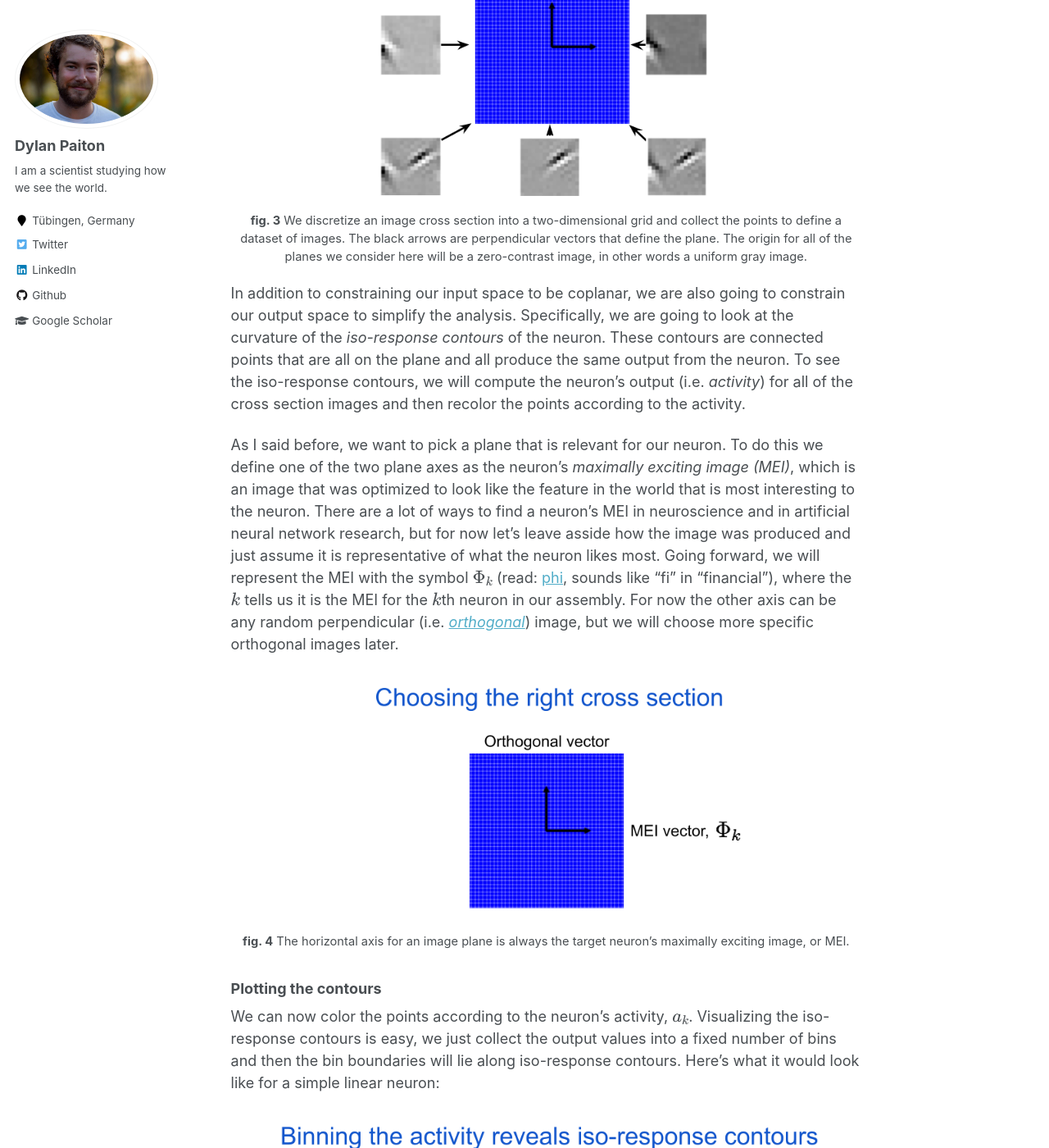
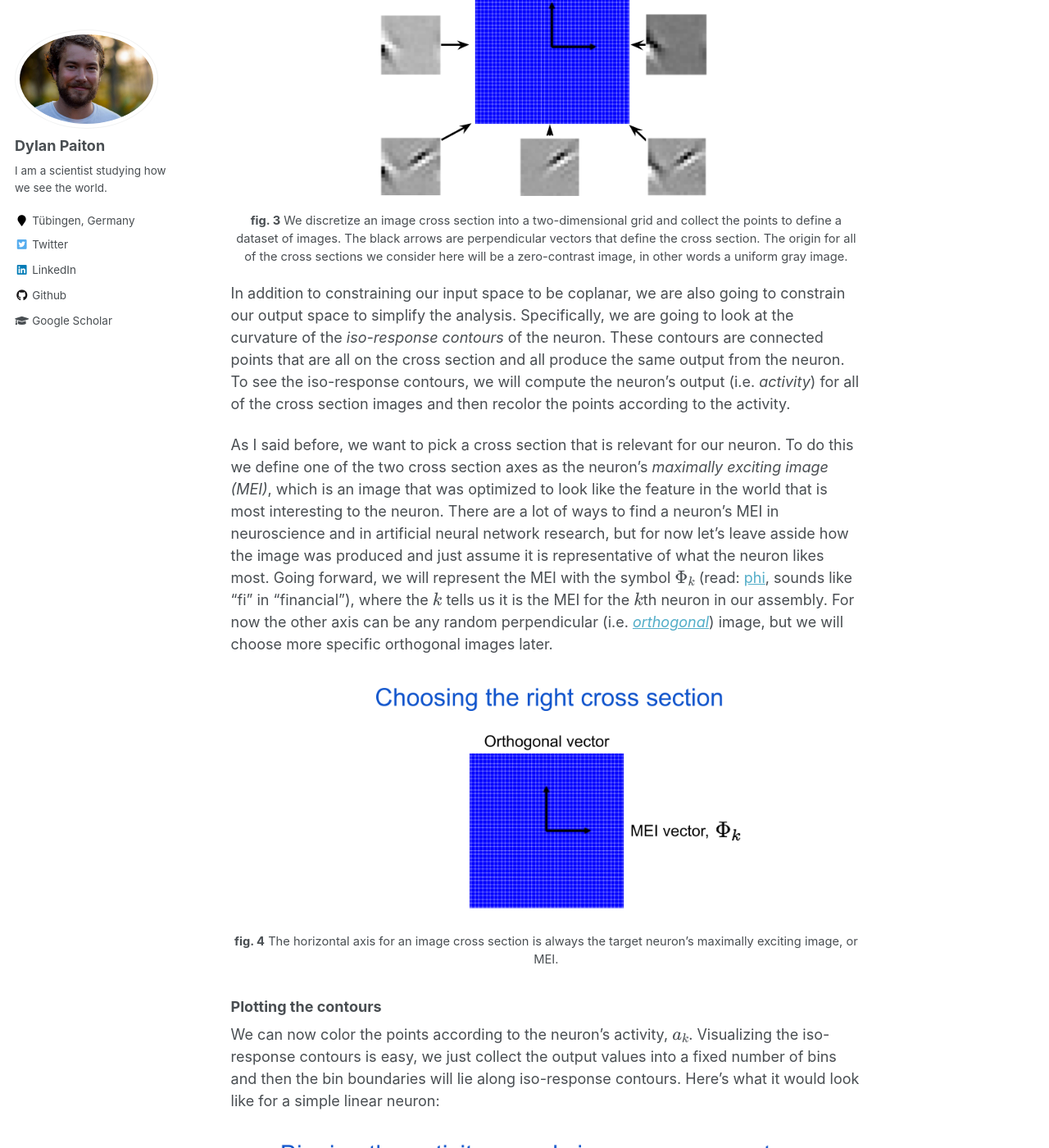
Before and after one commit to dpaiton/dpaiton.github.io, a Jekyll site: the page built from _posts/2021-05-18-neuron-response-contours.md, in a window 1280 px wide and 1400 px high, scrolled down 4021 px. Shown: the whole window at 82% size. Built offline with Jekyll 4.4.1, drawn with Linux system fonts in a browser that asks for light colours; formulas are drawn with MathJax 3; some of the changed text lies outside the part shown.

Commit message:
using 'cross sections' instead of 'plane'

```diff
--- a/_posts/2021-05-18-neuron-response-contours.md
+++ b/_posts/2021-05-18-neuron-response-contours.md
@@ -67,9 +67,9 @@ The next figure has an illustration of a 3D image space with such a 2D cross sec
 **fig. 2**
 Images are high-dimensional points.
 In this illustration, each yellow axis represents the value of a pixel for a three-pixel image.
-The grey sheet represents a plane, or cross section.
-The purple and blue arrows define the plane.
-The red arrow points in the remaining direction, which is perpendicular to the plane.
+The grey sheet represents a cross section, or plane.
+The purple and blue arrows define the cross section.
+The red arrow points in the remaining direction, which is perpendicular to the cross section.
 {: style="text-align: center; font-size:11pt"}
 
 Here's a roadmap of what is to come:
@@ -95,17 +95,17 @@ For any given cross section, all of the images are [coplanar](https://en.wikiped
 **fig. 3**
 We discretize an image cross section into a two-dimensional grid and collect the points to define a dataset
 of images.
-The black arrows are perpendicular vectors that define the plane.
-The origin for all of the planes we consider here will be a zero-contrast image, in other words a uniform gray image.
+The black arrows are perpendicular vectors that define the cross section.
+The origin for all of the cross sections we consider here will be a zero-contrast image, in other words a uniform gray image.
 {: style="text-align: center; font-size:11pt"}
 
 In addition to constraining our input space to be coplanar, we are also going to constrain our output space to simplify the analysis.
 Specifically, we are going to look at the curvature of the _iso-response contours_ of the neuron.
-These contours are connected points that are all on the plane and all produce the same output from the neuron.
+These contours are connected points that are all on the cross section and all produce the same output from the neuron.
 To see the iso-response contours, we will compute the neuron’s output (i.e. _activity_) for all of the cross section images and then recolor the points according to the activity.
 
-As I said before, we want to pick a plane that is relevant for our neuron.
-To do this we define one of the two plane axes as the neuron's _maximally exciting image (MEI)_, which is an image that was optimized to look like the feature in the world that is most interesting to the neuron.
+As I said before, we want to pick a cross section that is relevant for our neuron.
+To do this we define one of the two cross section axes as the neuron's _maximally exciting image (MEI)_, which is an image that was optimized to look like the feature in the world that is most interesting to the neuron.
 There are a lot of ways to find a neuron's MEI in neuroscience and in artificial neural network research, but for now let's leave asside how the image was produced and just assume it is representative of what the neuron likes most.
 Going forward, we will represent the MEI with the symbol $$\Phi_{k}$$ (read: [phi](https://en.wikipedia.org/wiki/Phi), sounds like "fi" in "financial"), where the $$k$$ tells us it is the MEI for the $$k$$th neuron in our assembly.
 For now the other axis can be any random perpendicular (i.e. _[orthogonal](https://en.wikipedia.org/wiki/Orthogonality)_) image, but we will choose more specific orthogonal images later.
@@ -114,7 +114,7 @@ For now the other axis can be any random perpendicular (i.e. _[orthogonal](https
 {: style="text-align: center; font-size:11pt"}
 
 **fig. 4**
-The horizontal axis for an image plane is always the target neuron's maximally exciting image, or MEI.
+The horizontal axis for an image cross section is always the target neuron's maximally exciting image, or MEI.
 {: style="text-align: center; font-size:11pt"}
 
 ### Plotting the contours
@@ -194,7 +194,7 @@ Each perturbation point is displayed on the right.
 {: style="text-align: center; font-size:11pt"}
 
 To start, we have two neurons with identical MEIs, but different curvature.
-The vertical axis that helps define our plane, $$\nu_{\text{noise}}$$, is a random noise image.
+The vertical axis that helps define our cross section, $$\nu_{\text{noise}}$$, is a random noise image.
 This means that an 'up' perturbation will result in the MEI looking more and more noisy.
 Again let's consider the pointwise nonlinear neuron.
 What happens to the output if we take a fixed point on the $$\Phi_{k}$$ axis and then perturb orthognally in the up direction?
```
Also changed, not shown: images/response-geometry/2d-plane.png, images/response-geometry/points-to-images.png.
